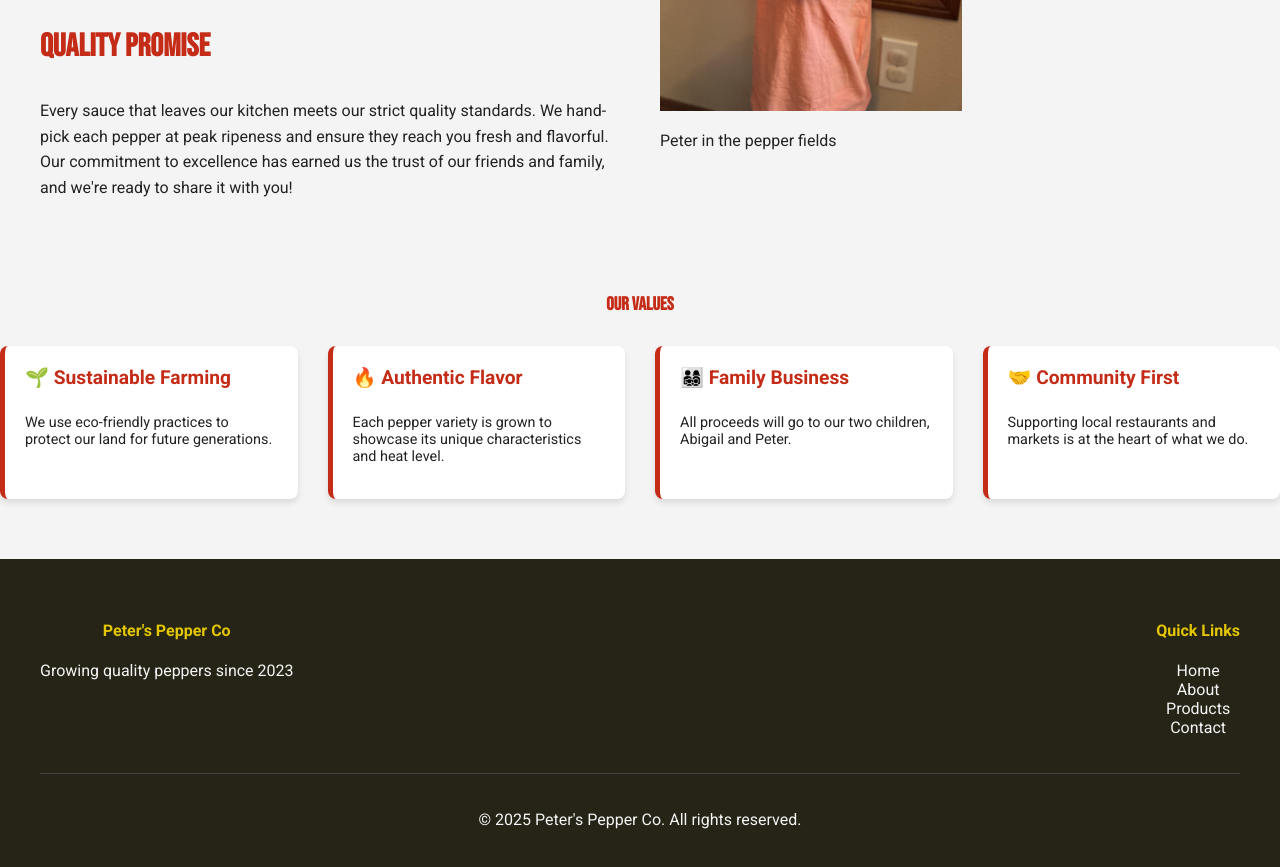
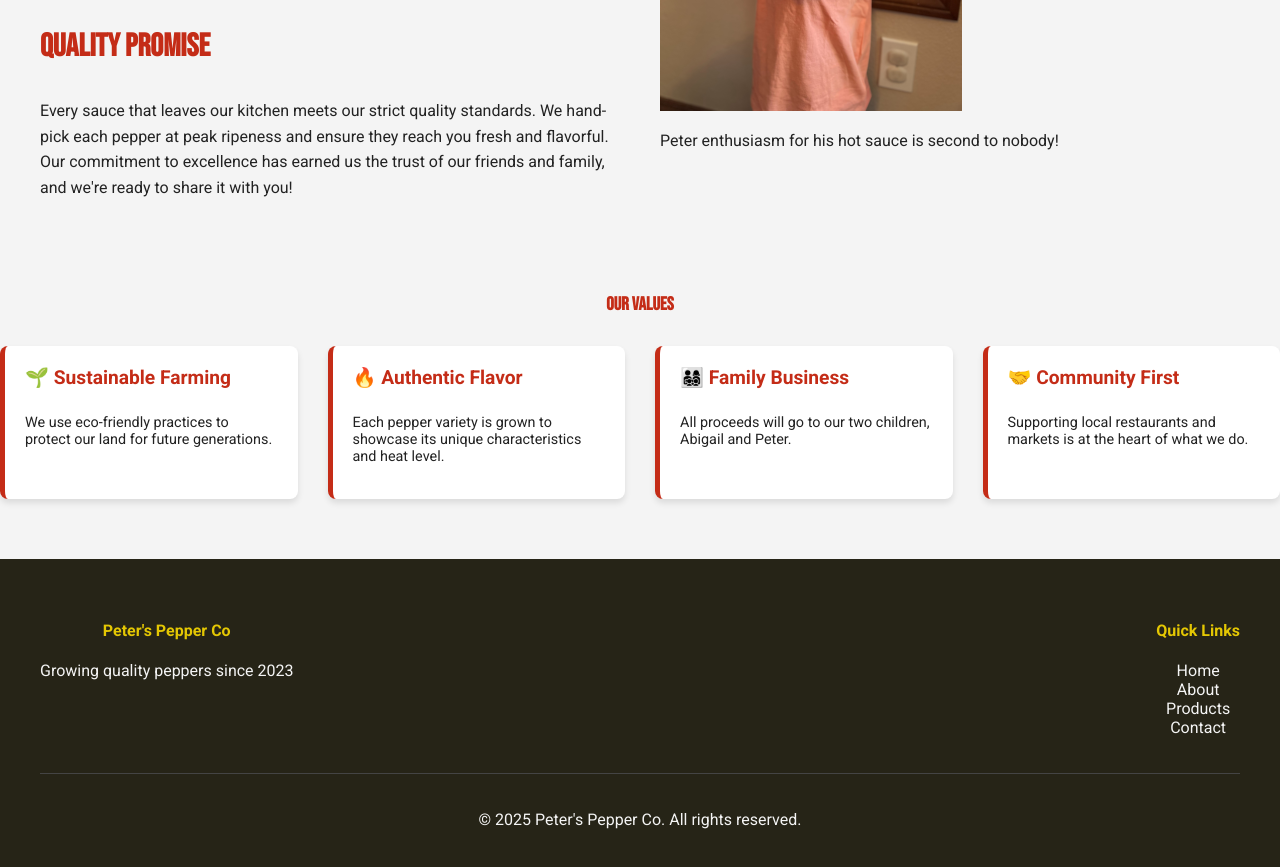
Before and after one commit to shaboid25/peters-pepper-co-website, a plain HTML site: page about.html in a window 1280 px wide. Shown: the part 920-1787 px from the top of the page. Drawn offline with Linux system fonts and the light colour scheme.

Commit message:
Update about.html

```diff
--- a/about.html
+++ b/about.html
@@ -45,7 +45,7 @@
 
                     <div class="about-image">
                        <img src="images/peterandhotsauce.png" alt="Peter Holding Sauce">
-                            <p>Peter in the pepper fields</p>
+                            <p>Peter enthusiasm for his hot sauce is second to nobody!</p>
                         </div>
                     </div>
                 </div>
```
